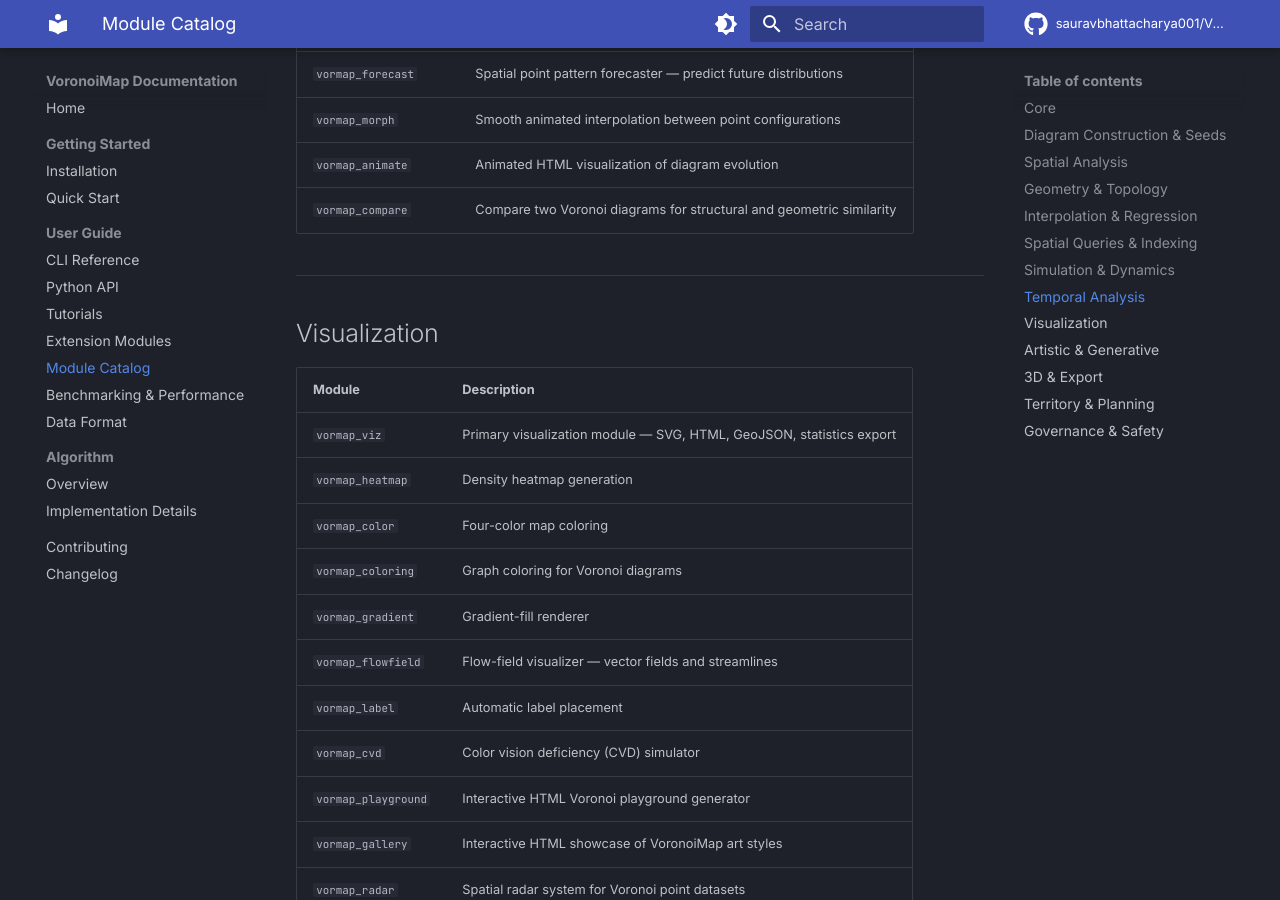
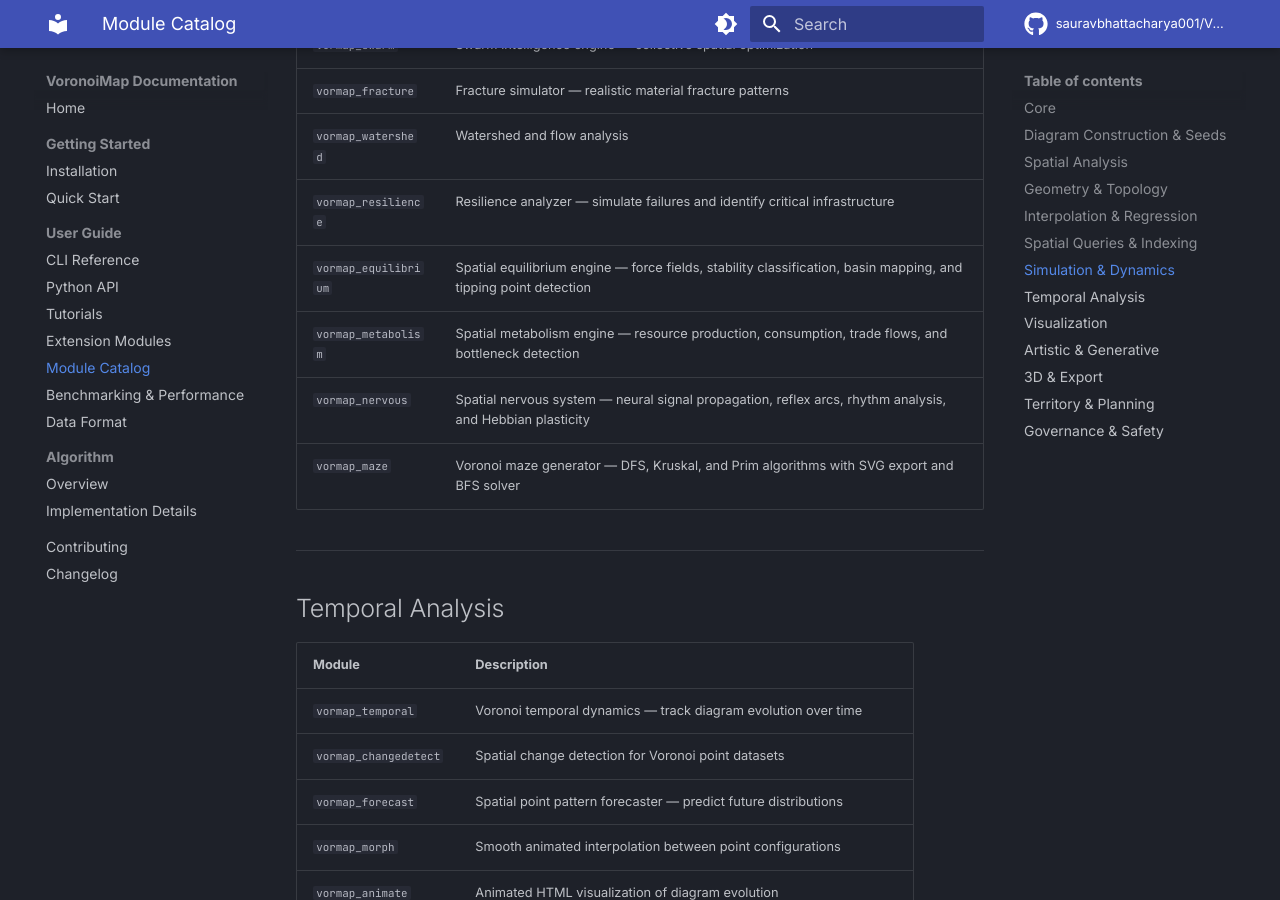
Before and after one commit to sauravbhattacharya001/VoronoiMap, an MkDocs documentation site: the page built from docs-src/guide/module-catalog.md, in a window 1280 px wide and 900 px high, scrolled down 4733 px. Built offline with MkDocs 1.6.1 and Material for MkDocs 9.7.7, drawn with Linux system fonts in a browser that asks for light colours; comment, search, counter and statistics services are not loaded; some of the changed text lies outside the part shown.

Commit message:
docs: add 7 missing modules to catalog, update count 131→138
Add undocumented modules to their appropriate sections:

Spatial Analysis:
- vormap_causality: counterfactual analysis, treatment effects, DiD, synthetic control
- vormap_attention: autonomous analytical focus allocation (info density, change velocity, surprise)
- vormap_auction: sealed-bid, Vickrey, combinatorial, and ascending auction mechanisms

Simulation & Dynamics:
- vormap_equilibrium: force fields, stability classification, basin mapping, tipping points
- vormap_metabolism: resource production/consumption, trade flows, bottleneck detection
- vormap_nervous: neural signal propagation, reflex arcs, rhythm analysis, Hebbian plasticity
- vormap_maze: DFS/Kruskal/Prim maze generation with SVG export and BFS solver

```diff
--- a/docs-src/guide/module-catalog.md
+++ b/docs-src/guide/module-catalog.md
@@ -53,6 +53,9 @@
 | `vormap_fractal` | Fractal dimension analysis for Voronoi seed point patterns |
 | `vormap_stability` | Measure diagram sensitivity to point perturbation |
 | `vormap_crossval` | Leave-one-out cross-validation for spatial interpolation methods |
+| `vormap_causality` | Spatial causality engine — counterfactual analysis, treatment effects, difference-in-differences, and synthetic control |
+| `vormap_attention` | Spatial attention engine — autonomous analytical focus allocation via information density, change velocity, and surprise detection |
+| `vormap_auction` | Spatial auction engine — sealed-bid, Vickrey, combinatorial, and ascending auction mechanisms for resource allocation |
 
 ---
 
@@ -118,6 +121,10 @@
 | `vormap_fracture` | Fracture simulator — realistic material fracture patterns |
 | `vormap_watershed` | Watershed and flow analysis |
 | `vormap_resilience` | Resilience analyzer — simulate failures and identify critical infrastructure |
+| `vormap_equilibrium` | Spatial equilibrium engine — force fields, stability classification, basin mapping, and tipping point detection |
+| `vormap_metabolism` | Spatial metabolism engine — resource production, consumption, trade flows, and bottleneck detection |
+| `vormap_nervous` | Spatial nervous system — neural signal propagation, reflex arcs, rhythm analysis, and Hebbian plasticity |
+| `vormap_maze` | Voronoi maze generator — DFS, Kruskal, and Prim algorithms with SVG export and BFS solver |
 
 ---
 
```
Also changed, not shown: other parts of docs-src/guide/module-catalog.md (+1 -1 lines).
